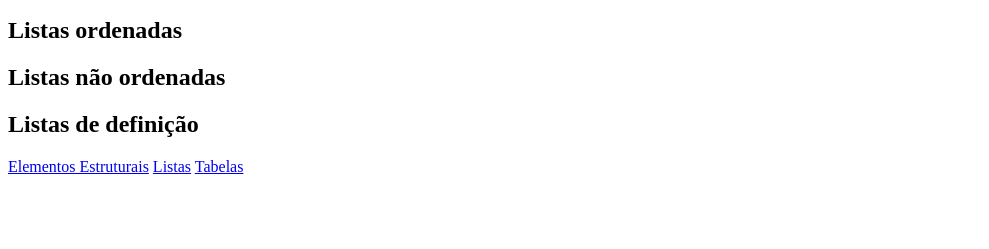
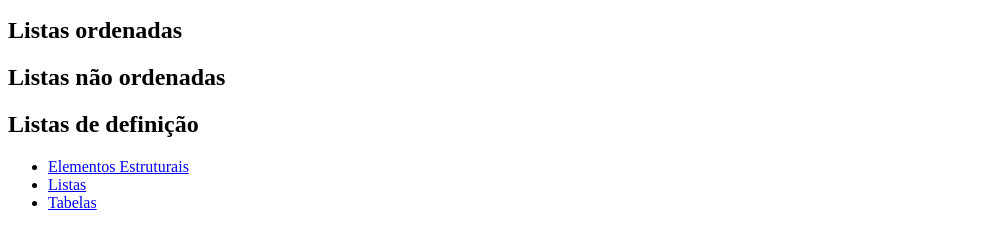
Before and after one commit to ufjf-dcc202/ufjf-dcc202-2025-1-b-atv03-ZeGuilhermeYung, a plain HTML site: page listas.html in a window 1280 px wide. Shown: the part 101-350 px from the top of the page, without its empty margins (0-989 px from the left). Drawn offline with Linux system fonts and the light colour scheme.

Commit message:
transformando navegação em lista

```diff
--- a/listas.html
+++ b/listas.html
@@ -17,9 +17,11 @@
     </main>
     <aside>
         <nav>
-          <a href="index.html">Elementos Estruturais</a>
-          <a href="listas.html">Listas</a>
-          <a href="tabelas.html">Tabelas</a>
+            <ul>
+                <li><a href="index.html">Elementos Estruturais</a></li>
+                <li><a href="listas.html">Listas</a></li>
+                <li><a href="tabelas.html">Tabelas</a></li>
+            </ul>
         </nav>
     </aside>
 </body>
```
Also changed, not shown: index.html (+5 -3 lines), tabelas.html (+5 -3 lines).
